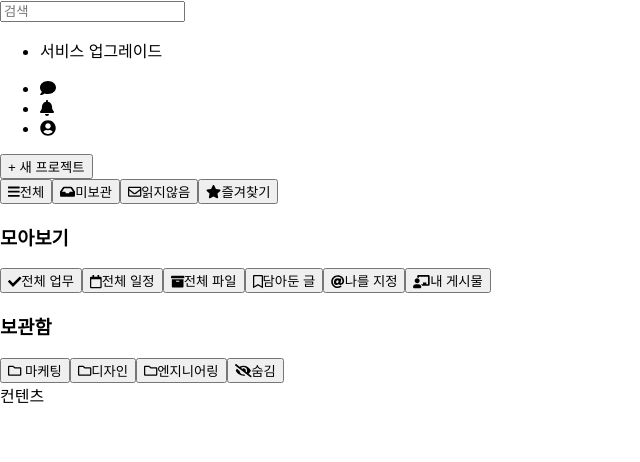
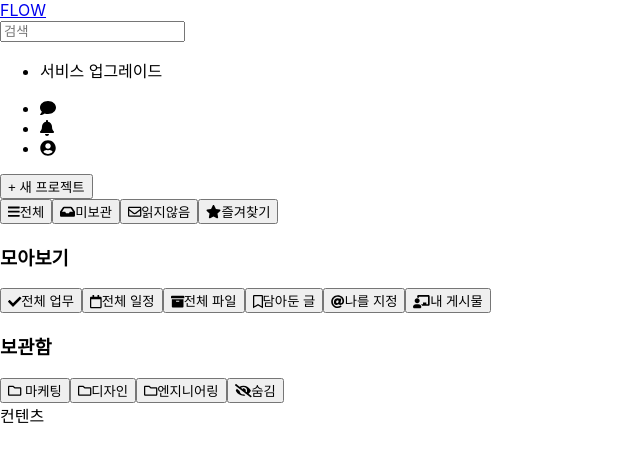
Before and after one commit to goodsnwjr/FLOW, a React (Create React App) app: page / in a window 1280 px wide. Shown: the top 462 px of the page, without its empty margins (0-640 px from the left). Built offline with nearby package versions, Linux system fonts and the light colour scheme.

Commit message:
add logo

```diff
--- a/src/layouts/mainLayout/index.tsx
+++ b/src/layouts/mainLayout/index.tsx
@@ -22,9 +22,9 @@ const MainLayout = ({ children }: Props) => {
     <>
       <header>
         <div>
-          {/* <a href="./main" target="_self">
-            <img src={logo} alt="유튜브 로고" className={styles.logo} />
-          </a> */}
+          <a href="./main" target="_self">
+            FLOW
+          </a>
         </div>
         <div>
           <input
```
